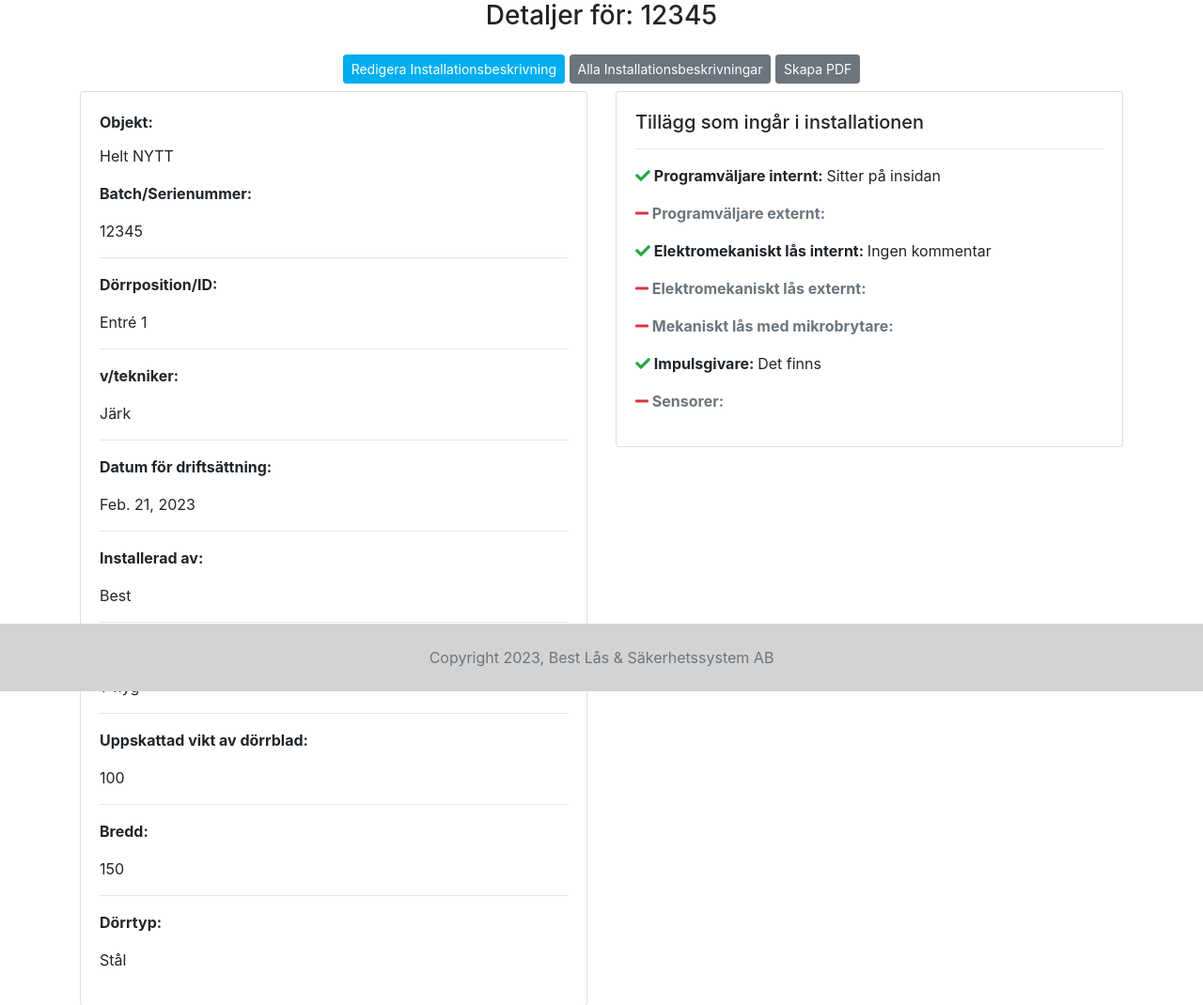
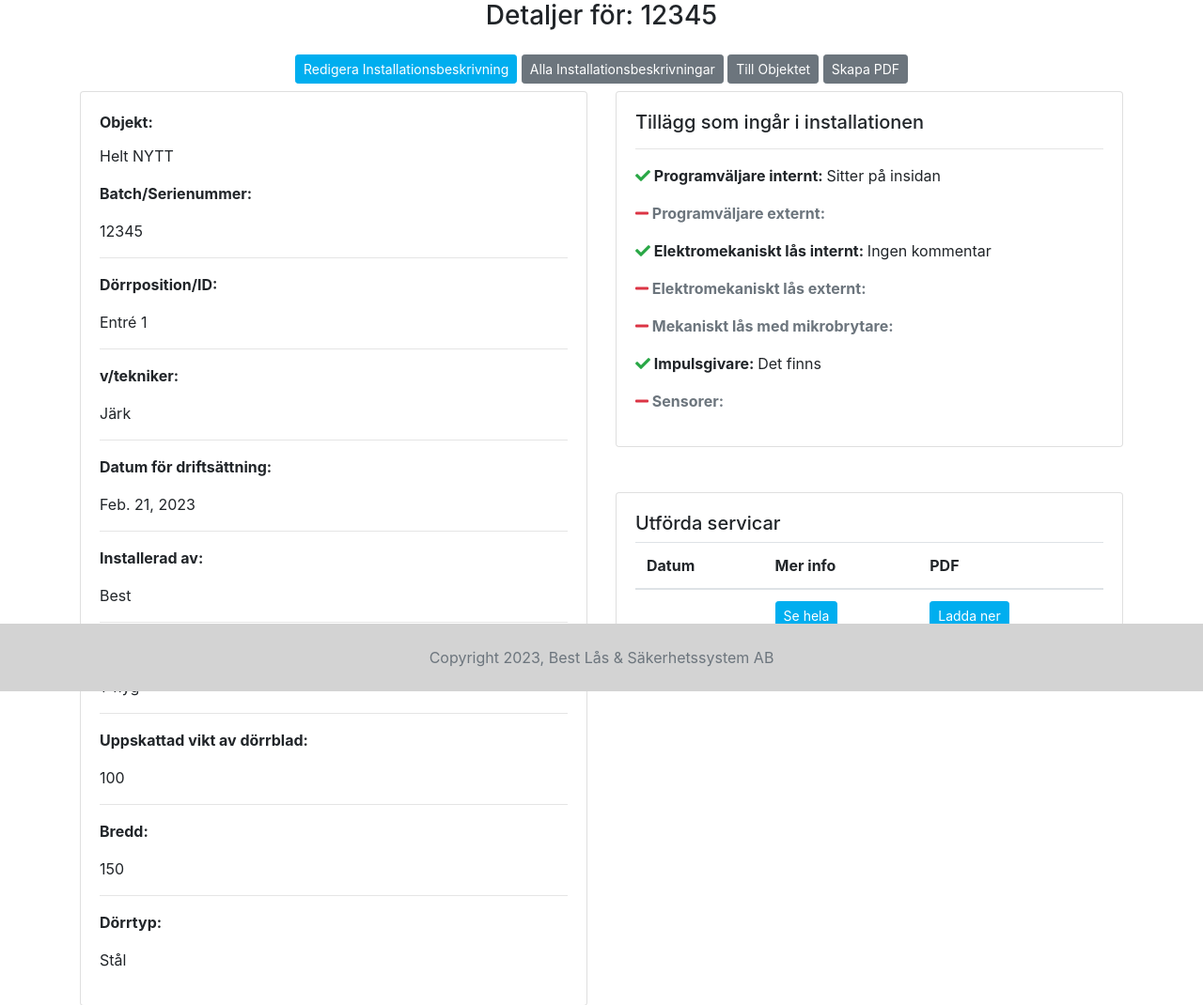
Before and after one commit to spangen87/docu-sign, a Django app: page /forms/installationsbeskrivning_detaljer/1 in a window 1280 px wide. Shown: the part 64-1134 px from the top of the page at 94% size. Run offline with Django 3.2, Linux system fonts and the light colour scheme; a user stored in the database is signed in; data comes from the database, SQL or seed files in the repository; some libraries are stand-ins or nearby versions.

Commit message:
feat: Add link back to related object and set up a place for services

```diff
--- a/door_automation_forms/templates/door_automation_forms/installationsbeskrivning_detaljer.html
+++ b/door_automation_forms/templates/door_automation_forms/installationsbeskrivning_detaljer.html
@@ -15,7 +15,7 @@
         <div class="col-12 text-center mb-2">
             <a class="btn btn-info mt-3 btn-sm" href="{% url 'edit_installation_description' description.id %}">Redigera Installationsbeskrivning</a>
             <a class="btn btn-secondary mt-3 btn-sm" href="{% url 'installation_description' %}">Alla Installationsbeskrivningar</a>
-
+            <a class="btn btn-secondary mt-3 btn-sm" href="{% url 'object_details' object_id=description.object_name.pk %}">Till Objektet</a>
             <a class="btn btn-secondary mt-3 btn-sm" href="{% url 'installation_description_pdf' description.id %}">Skapa PDF</a>
         </div>
     </div>
@@ -131,6 +131,33 @@
                     </p>
                 </div>
             </div>
+            <div class="card">
+                <div class="card-body">
+                    <h5>Utförda servicar</h5>
+                    <table class="table table-hover">
+                        <thead>
+                            <tr>
+                                <th scope="col">Datum</th>
+                                <th scope="col">Mer info</th>
+                                <th scope="col">PDF</th>
+                            </tr>
+                        </thead>
+                        <tbody>
+
+                            <tr>
+                                <td></td>
+                                <td><a class="btn btn-info btn-sm" href="#">Se hela</a></td>
+                                <td><a class="btn btn-info btn-sm" href="#">Ladda ner</a></td>
+
+                                <!-- <td class="text-muted">Ingen Installationsbeskrivning.</td>
+                                <td>-</td>
+                                <td>-</td> -->
+                            </tr>
+
+                        </tbody>
+                    </table>
+                </div>
+            </div>
         </div>
     </div>
 </div>
```
